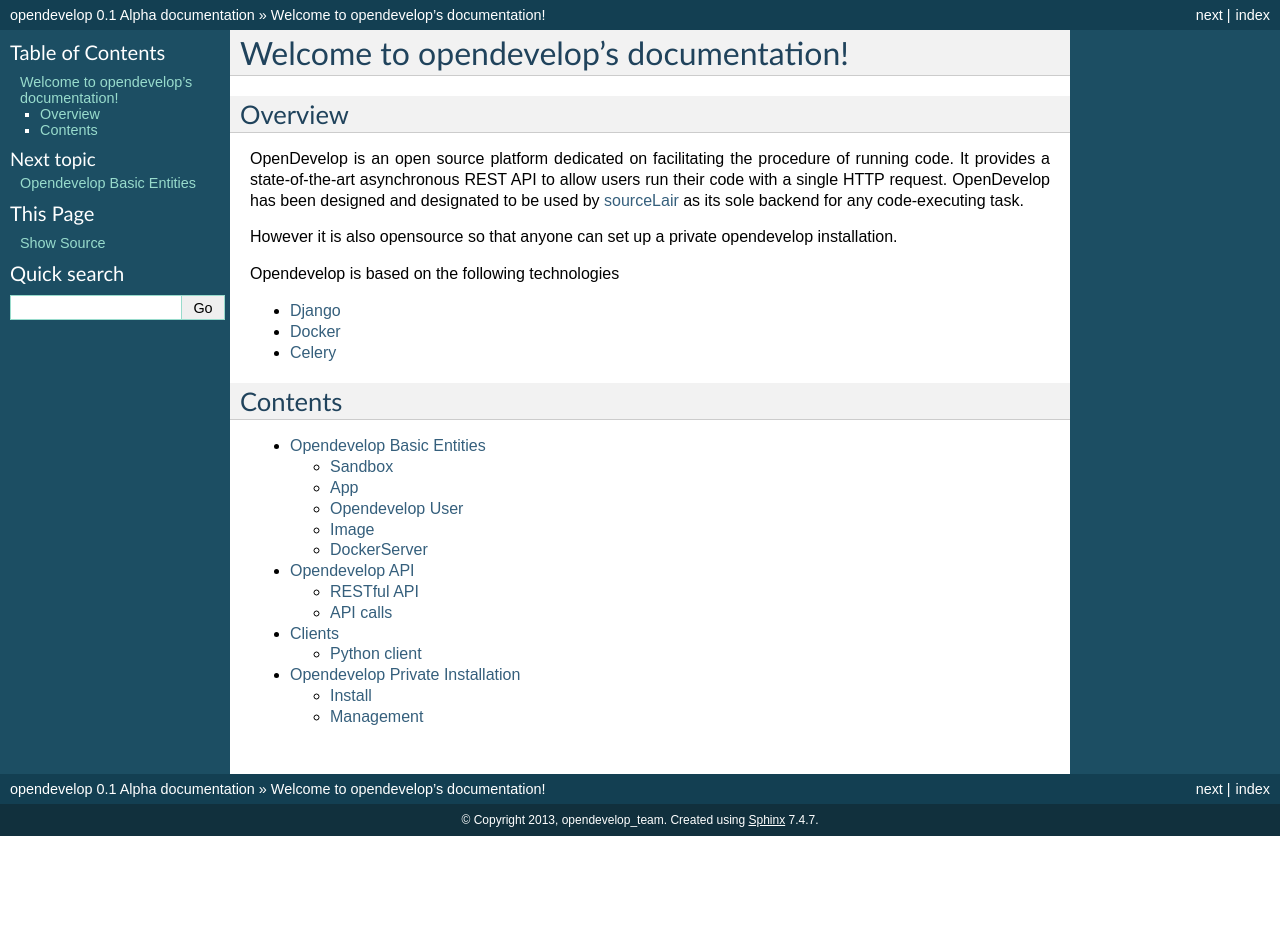
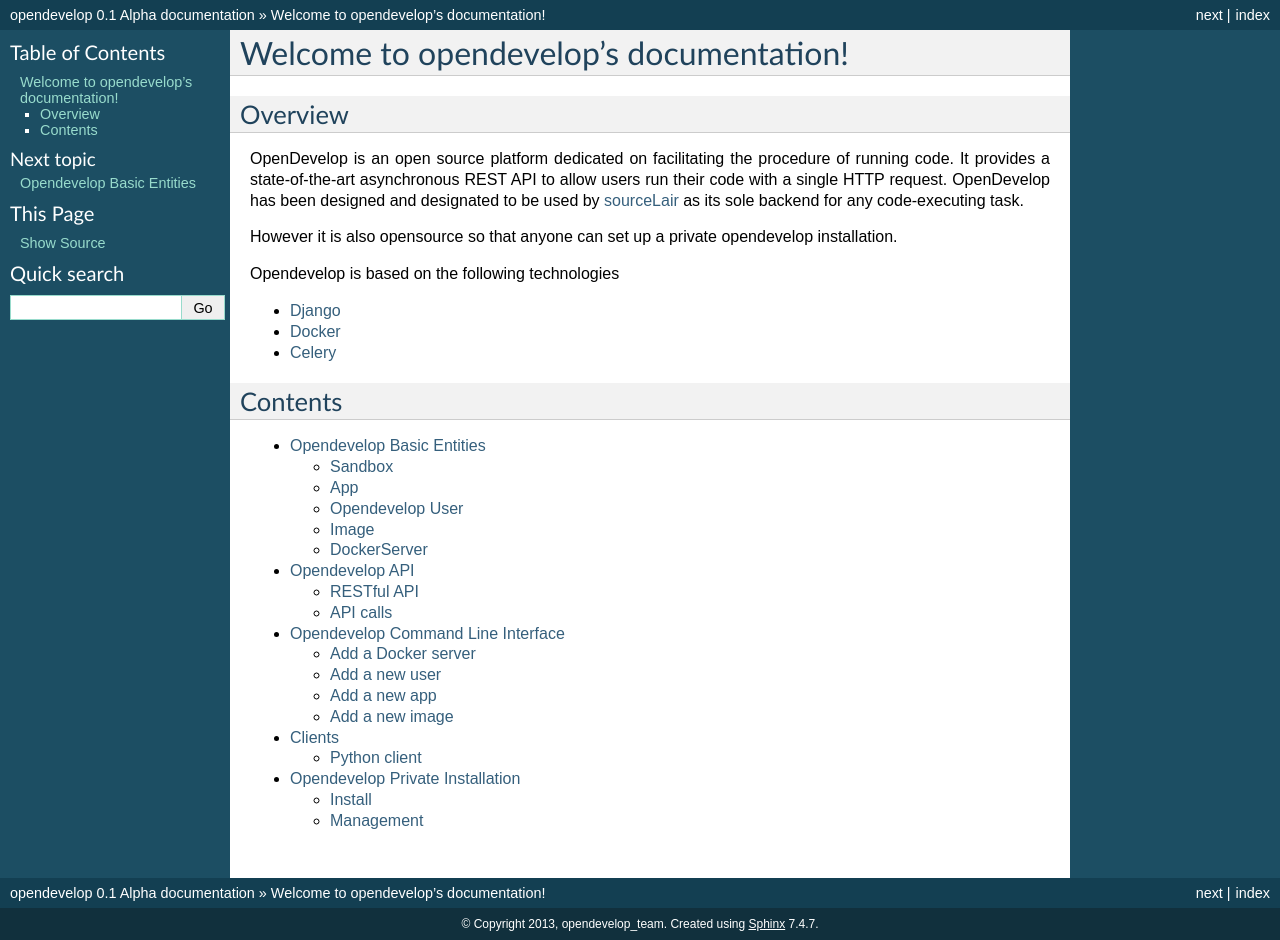
Before and after one commit to opendevelop/opendevelop, a Sphinx documentation site: the page built from docs/index.rst, in a window 1280 px wide. Built offline with Sphinx 7.4.7, drawn with Linux system fonts in a browser that asks for light colours; before the commit the page ends 900 px from its top, so only the background shows below that.

Commit message:
Started command line interface documentation

```diff
--- /dev/null
+++ b/docs/cli.rst
@@ -0,0 +1,17 @@
+Opendevelop Command Line Interface
+^^^^^^^^^^^^^^^^^^^^^^^^^^^^^^^^^^
+
+OpenDevelop comes bundled with a command line interface that helps you administer your
+OpenDevelop instance.
+
+Add a Docker server
+===================
+
+Add a new user
+==============
+
+Add a new app
+=============
+
+Add a new image
+===============
--- a/docs/index.rst
+++ b/docs/index.rst
@@ -34,5 +34,6 @@
 
     concepts
     api
+    cli
     clients
     install
```
